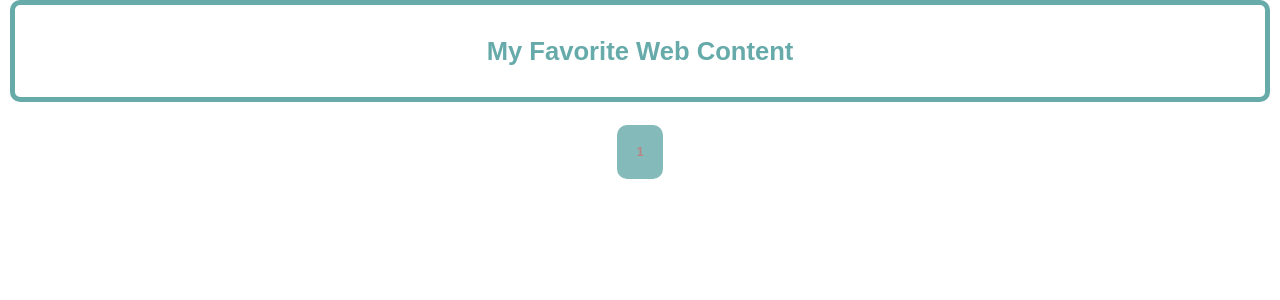
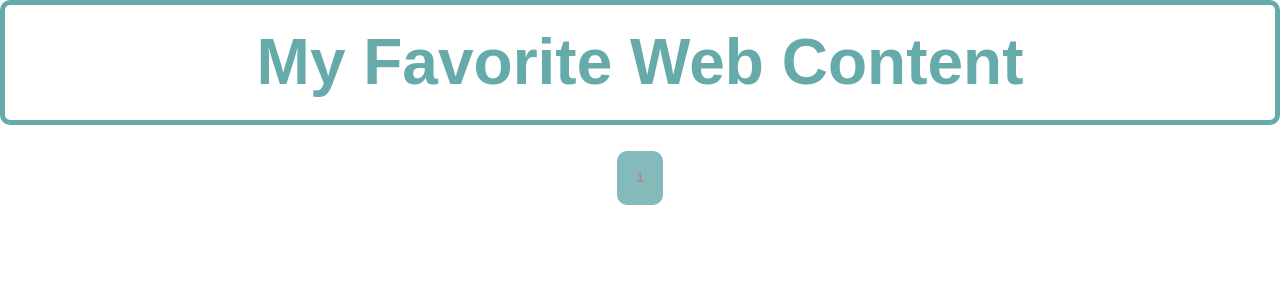
Before and after one commit to lapulgaatomica/My-Favorite-Content, a Flask app: page / in a window 1280 px wide. Shown: the top 300 px of the page. Run offline with Flask 2, Linux system fonts and the light colour scheme; data that the repository does not hold is empty.

Commit message:
changed the view on wider screens that are not mobile screens

```diff
--- a/app/static/styles.css
+++ b/app/static/styles.css
@@ -17,7 +17,6 @@ header h1{
 ul {
 	list-style-type: none;
 	padding: 0em;
-
 }
 ul li{
 	margin: 10px;
@@ -45,3 +44,22 @@ ul li a {
 	pointer-events:none;
 	opacity:0.8;
 }
+@media screen and (min-width: 768px) {
+	main ul{
+		display: grid;
+		grid-template-columns: 1fr 1fr;
+		grid-gap: 1.1em;
+	}
+	.columns{
+		height: auto;
+		font-size: 2em;
+	}
+	header h1{
+		font-size: 5em;
+		padding: 0.3em;
+		margin: 0;
+	}
+	ul li {
+		margin: 0;
+	}
+}
--- a/app/templates/index.html
+++ b/app/templates/index.html
@@ -13,7 +13,7 @@
 	<main>
 		<ul>
 			{% for column in columns %}
-				<li>
+				<li class="columns">
 					<a href="{{ column.link }}">{{ column.title }}</a>
 					<div class="author"><em> by {{ column.columnist }}</em></div>
 				</li>
```
